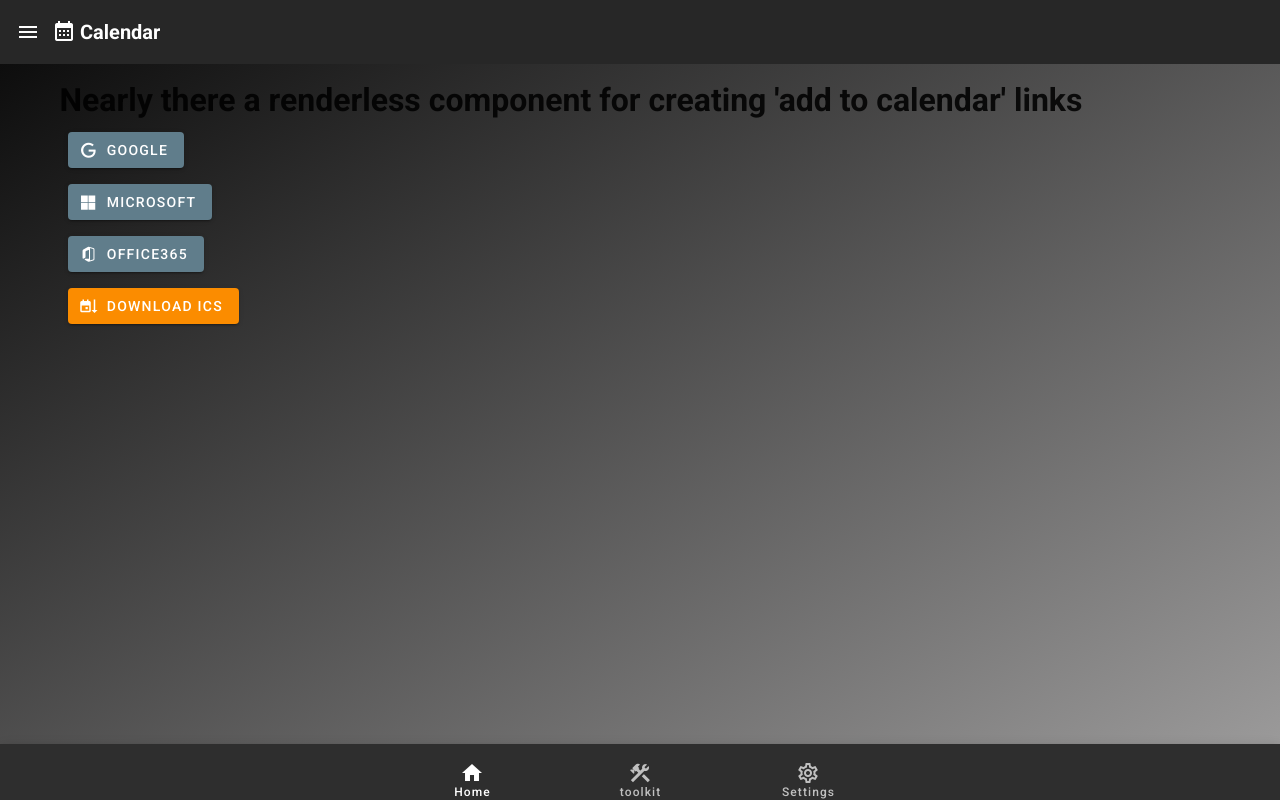
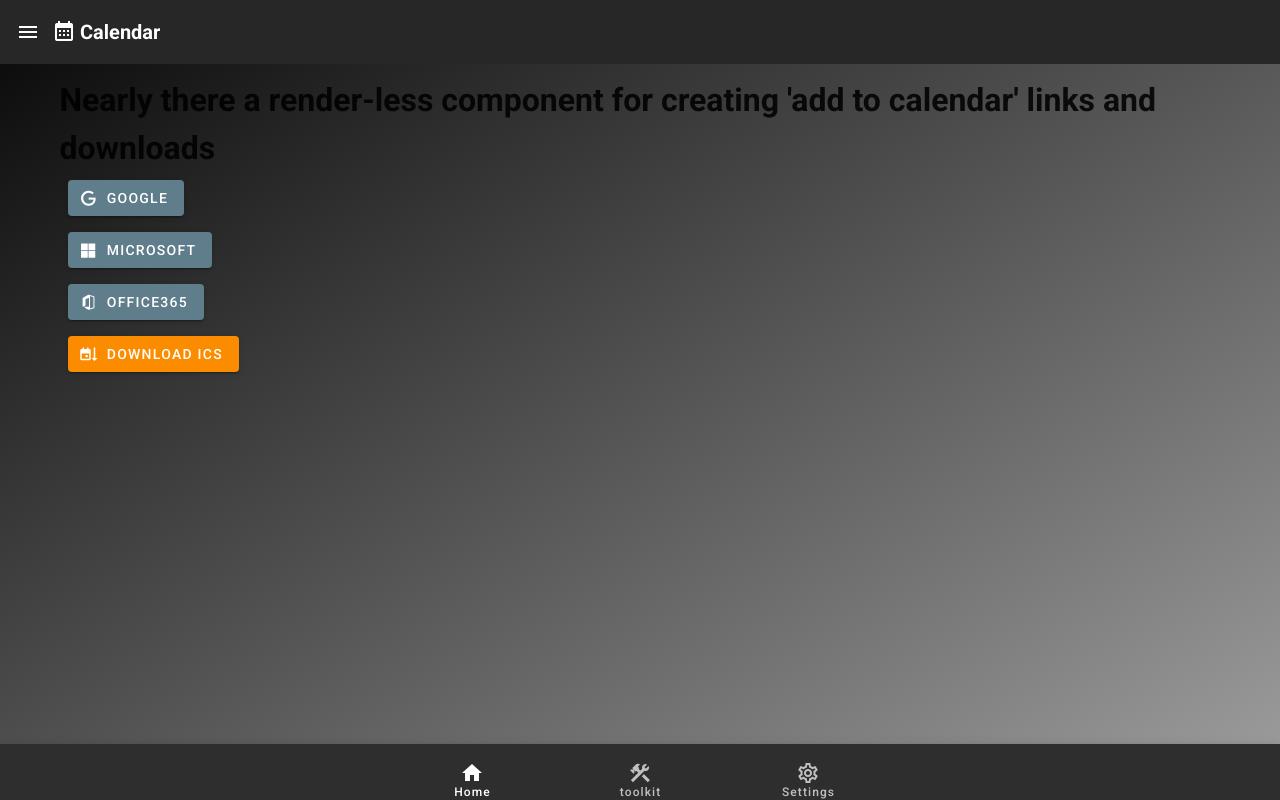
Before and after one commit to daveKoala/vue-boiler-plate, a Vue app: page /calendar in a window 1280 px wide. Built offline with nearby package versions, Linux system fonts and the light colour scheme.

Commit message:
download component

```diff
--- a/src/views/Calendar/Calendar.vue
+++ b/src/views/Calendar/Calendar.vue
@@ -1,7 +1,8 @@
 <template>
   <v-container>
     <h1>
-      Nearly there a renderless component for creating 'add to calendar' links
+      Nearly there a render-less component for creating 'add to calendar' links
+      and downloads
     </h1>
 
     <ICS :parameters="event" v-for="os in calendarLinks" :key="os.name">
@@ -19,10 +20,7 @@
       </template>
     </ICS>
 
-    <v-btn @click="download" class="ma-2 warning">
-      <v-icon left dark>mdi-sort-calendar-ascending</v-icon>
-      Download ICS
-    </v-btn>
+    <ICSDownload />
   </v-container>
 </template>
 
@@ -30,18 +28,14 @@
 import Vue from "vue";
 import ICS, { Parameters } from "./ICS/index.vue";
 import BasicLayout from "@/layouts/BasicLayout.vue";
-import * as ics from "ics";
+import ICSDownload from "./ICS/Download.vue";
 
 export default Vue.extend({
   name: "CalendarTest" as string,
   created() {
     this.$emit("update:layout", BasicLayout);
   },
-  components: { ICS },
-  data: () => ({
-    filename: "event.ics",
-    text: "Hello world",
-  }),
+  components: { ICS, ICSDownload },
   computed: {
     calendarLinks(): unknown {
       return [
@@ -62,66 +56,6 @@
       };
     },
   },
-  methods: {
-    download(): void {
-      var element = document.createElement("a");
-
-      element.setAttribute(
-        "href",
-        "data:'text/x-vCalendar;charset=utf-8," +
-          encodeURIComponent(this.createEvent())
-      );
-
-      element.setAttribute("download", this.filename);
-
-      element.style.display = "none";
-
-      document.body.appendChild(element);
-
-      element.click();
-
-      document.body.removeChild(element);
-    },
-    mkDateArray(date: Date): ics.DateArray {
-      const response = date
-        .toISOString()
-        .split(/(?:-|T|:)+/)
-        .filter((chunk) => chunk.length > 1 && !chunk.includes("Z"))
-        .map((str: string) => {
-          return parseInt(str);
-        }) as ics.DateArray;
-      return response;
-    },
-    createEvent(): string {
-      const today = new Date();
-      const date = new Date();
-      date.setDate(today.getDate() + 10);
-      const event = {
-        title: "Lunch",
-        start: this.mkDateArray(date),
-        duration: { minutes: 45 },
-        // start: [2018, 5, 30, 6, 30],
-        // duration: { hours: 6, minutes: 30 },
-        // title: 'Bolder Boulder',
-        // description: 'Annual 10-kilometer run in Boulder, Colorado',
-        // location: 'Folsom Field, University of Colorado (finish line)',
-        // url: 'http://www.bolderboulder.com/',
-        // geo: { lat: 40.0095, lon: 105.2669 },
-        // categories: ['10k races', 'Memorial Day Weekend', 'Boulder CO'],
-        // status: 'CONFIRMED',
-        // busyStatus: 'BUSY',
-        // organizer: { name: 'Admin', email: 'Race@BolderBOULDER.com' },
-        // attendees: [
-        //   { name: 'Adam Gibbons', email: 'adam@example.com', rsvp: true, partstat: 'ACCEPTED', role: 'REQ-PARTICIPANT' },
-        //   { name: 'Brittany Seaton', email: 'brittany@example2.org', dir: 'https://linkedin.com/in/brittanyseaton', role: 'OPT-PARTICIPANT' }
-        // ]
-      } as ics.EventAttributes;
-
-      const response = ics.createEvent(event);
-
-      return response.value || "";
-    },
-  },
 });
 </script>
 
--- /dev/null
+++ b/src/views/Calendar/ICS/Download.vue
@@ -0,0 +1,82 @@
+<template>
+  <div>
+    <v-btn @click="download" class="ma-2 warning">
+      <v-icon left dark>mdi-sort-calendar-ascending</v-icon>
+      Download ICS
+    </v-btn>
+  </div>
+</template>
+
+<script lang="ts">
+import Vue from "vue";
+import * as ics from "ics";
+
+export default Vue.extend({
+  name: "DownloadICS" as string,
+  props: {
+    fileName: { type: String, default: "event.ics" },
+  },
+  methods: {
+    download(): void {
+      var element = document.createElement("a");
+
+      element.setAttribute(
+        "href",
+        "data:'text/x-vCalendar;charset=utf-8," +
+          encodeURIComponent(this.createEvent())
+      );
+
+      element.setAttribute("download", this.fileName);
+
+      element.style.display = "none";
+
+      document.body.appendChild(element);
+
+      element.click();
+
+      document.body.removeChild(element);
+    },
+    mkDateArray(date: Date): ics.DateArray {
+      const response = date
+        .toISOString()
+        .split(/(?:-|T|:)+/)
+        .filter((chunk) => chunk.length > 1 && !chunk.includes("Z"))
+        .map((str: string) => {
+          return parseInt(str);
+        }) as ics.DateArray;
+      return response;
+    },
+    createEvent(): string {
+      const today = new Date();
+      const date = new Date();
+      date.setDate(today.getDate() + 10);
+      const event = {
+        title: "Lunch",
+        start: this.mkDateArray(date),
+        duration: { minutes: 45 },
+        // start: [2018, 5, 30, 6, 30],
+        // duration: { hours: 6, minutes: 30 },
+        // title: 'Bolder Boulder',
+        // description: 'Annual 10-kilometer run in Boulder, Colorado',
+        // location: 'Folsom Field, University of Colorado (finish line)',
+        // url: 'http://www.bolderboulder.com/',
+        // geo: { lat: 40.0095, lon: 105.2669 },
+        // categories: ['10k races', 'Memorial Day Weekend', 'Boulder CO'],
+        // status: 'CONFIRMED',
+        // busyStatus: 'BUSY',
+        // organizer: { name: 'Admin', email: 'Race@BolderBOULDER.com' },
+        // attendees: [
+        //   { name: 'Adam Gibbons', email: 'adam@example.com', rsvp: true, partstat: 'ACCEPTED', role: 'REQ-PARTICIPANT' },
+        //   { name: 'Brittany Seaton', email: 'brittany@example2.org', dir: 'https://linkedin.com/in/brittanyseaton', role: 'OPT-PARTICIPANT' }
+        // ]
+      } as ics.EventAttributes;
+
+      const response = ics.createEvent(event);
+
+      return response.value || "";
+    },
+  },
+});
+</script>
+
+<style lang="scss" scoped></style>
```
